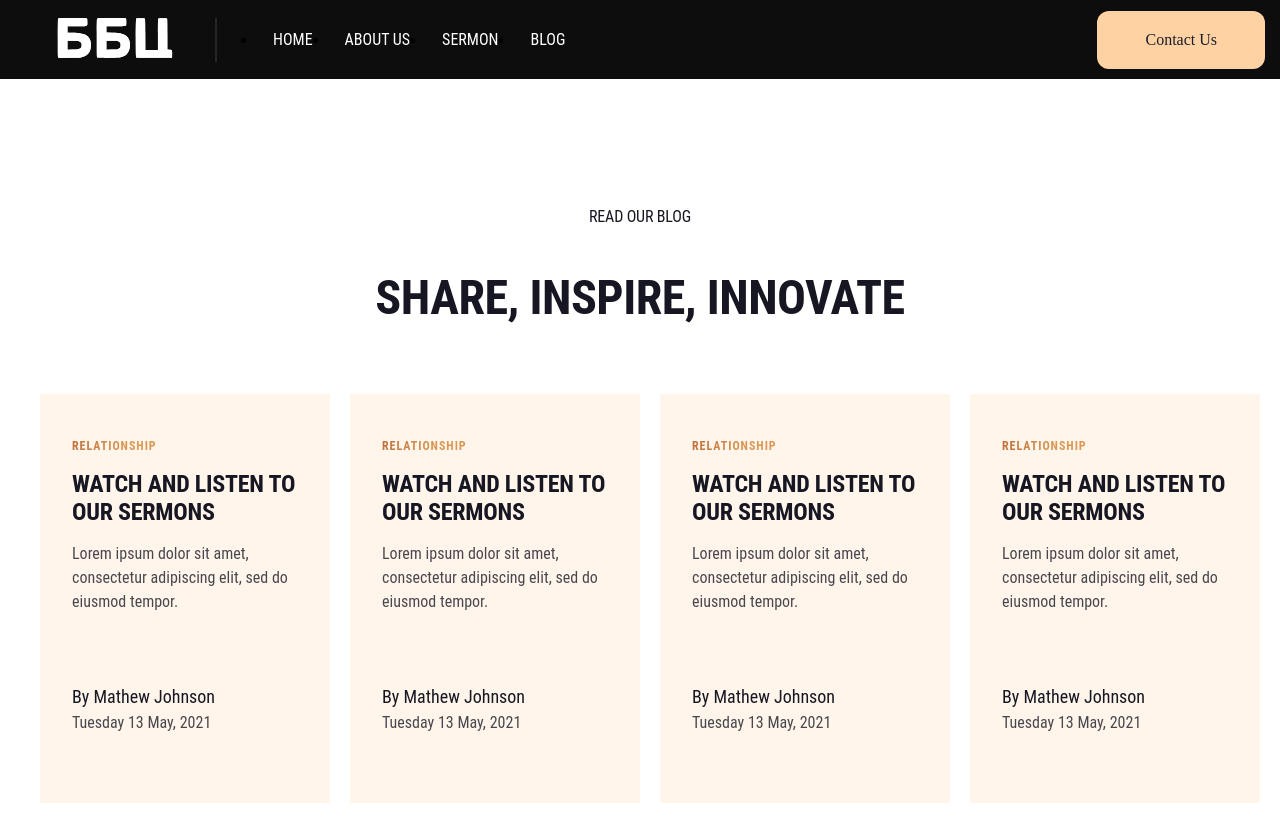
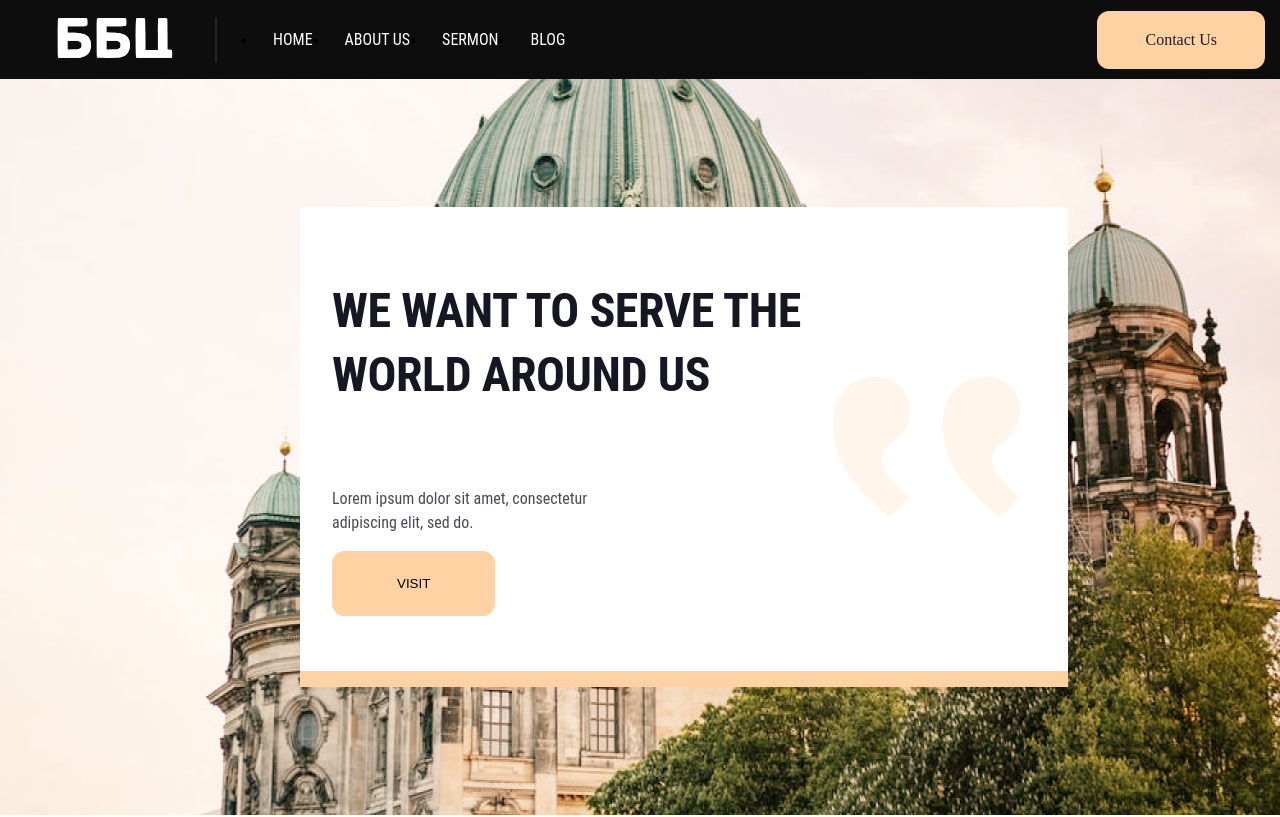
Before and after one commit to dakovlen/bbc.org.ua, a Next.js app: page / in a window 1280 px wide. Shown: the top 817 px of the page. Built offline with nearby package versions, Linux system fonts and the light colour scheme.

Commit message:
Layout:changed block CTA

```diff
--- a/src/pages/index.js
+++ b/src/pages/index.js
@@ -216,15 +216,15 @@ export default function Home() {
         <a href="#">View all Sermons →</a>
 
 
-      </section>
+      </section></main> */}
 
       <section className="container">
         <Image
           src="/Image/image-church.png"
           alt="background"
           className="bg-img"
-          width="2"
-          height="2"/>
+          width="1500"
+          height="736"/>
         <div className="content">
           <h2>We want to serve the world around us</h2>
           <p>Lorem ipsum dolor sit amet, consectetur adipiscing elit, sed do.</p>
@@ -234,10 +234,10 @@ export default function Home() {
             src="/Image/Quote icon.png"
             alt="icon"
             className="icon"
-            width="2"
-            height="2" />
+            width="187"
+            height="140" />
         </div>
-      </section> </main> */}
+      </section>
 
       <section className="blocks-blog container">
         <div className='blog'>
--- a/src/styles/globals.scss
+++ b/src/styles/globals.scss
@@ -954,11 +954,6 @@ header {
   font-weight: 400;
   font-size: 16px;
   line-height: 24px;
-  /* or 150% */
-
-
-  /* Black */
-
   color: #161722;
   display: flex;
   align-items: center;
@@ -966,7 +961,6 @@ header {
 }
 
 .icon-and-location {
-
   margin-top: -20px;
   margin-bottom: 22px;
 }
@@ -974,7 +968,6 @@ header {
 .icon-and-time img,
 .icon-and-location img {
   margin-right: 8px;
-
 }
 
 .info-text button {
@@ -983,32 +976,21 @@ header {
   font-weight: 400;
   font-size: 16px;
   line-height: 16px;
-  /* identical to box height, or 100% */
-
   text-align: center;
   text-transform: uppercase;
-
-  /* primary */
-
   color: #FFD2A4;
   width: 191px;
   height: 64px;
   flex: none;
   order: 0;
   flex-grow: 0;
-
   display: flex;
   flex-direction: row;
   align-items: center;
   padding: 24px 64px;
   gap: 16px;
-
-
-
   background: #161722;
   backdrop-filter: blur(40px);
-  /* Note: backdrop-filter has minimal browser support */
-
   border-radius: 12px;
 }
 
@@ -1021,43 +1003,32 @@ header {
   font-weight: 400;
   font-size: 24px;
   line-height: 32px;
-  /* identical to box height, or 133% */
-
-
-  /* Black */
-
   color: #161722;
   text-decoration: none;
-
-
 }
 
-
+/*content CTA */
 .container {
   position: relative;
   width: 100%;
   height: 736px;
 
-
-}
-
-
-
   .bg-img {
-
     position: absolute;
     top: 0;
     left: 0;
     width: 100%;
     height: 100%;
   }
+}
 
 .content {
   position: absolute;
   top: 50%;
-  left: 480px;
+  left: 300px;
   transform: translateY(-50%);
-  width: 768px;
+  width: 100%;
+  max-width: 768px;
   height: 480px;
   background-color: #fff;
   padding: 32px;
@@ -1065,40 +1036,30 @@ header {
   font-family: 'Roboto Condensed';
   font-style: normal;
   color: #161722;
-}
 
-.content h2 {
+  h2 {
     width: 470px;
     height: 192px;
     margin-bottom: 16px;
     font-weight: 700;
     font-size: 48px;
     line-height: 64px;
-  /* or 133% */
-
     letter-spacing: -0.01em;
     text-transform: uppercase;
   }
 
-.container p {
+  p {
     width: 302px;
     height: 48px;
     font-weight: 400;
     font-size: 16px;
     line-height: 24px;
-  /* or 150% */
-
-
-  /* Black */
-
     color: #161722;
-
     opacity: 0.78;
   }
 
-.container button {
+  button {
     border: 1px solid #FFD2A4;
-  ;
     background: #FFD2A4;
     border-radius: 12px;
     display: flex;
@@ -1106,9 +1067,12 @@ header {
     align-items: center;
     padding: 24px 64px;
     gap: 16px;
+    text-transform: uppercase;
+    margin-top: 16px;
 
-
-  margin-top: 16px;
+    &:hover {
+      background: #F2C79B;
+    }
   }
 
   .icon {
@@ -1125,15 +1089,11 @@ header {
     width: 100%;
     height: 16px;
     background-color: #FFD2A4;
-  ;
     border: none;
     margin: 0;
     padding: 0;
   }
-
-
-
-
+}
 
 /*block-Blog*/
 
@@ -1154,31 +1114,24 @@ header {
 .blog {
   text-align: center;
   margin-top: 128px;
+  font-family: 'Roboto Condensed';
+  font-style: normal;
+  color: #161722;
+  letter-spacing: -0.01em;
+  text-transform: uppercase;
 
   .blog1 {
-    font-family: 'Roboto Condensed';
-    font-style: normal;
     font-weight: 400;
     font-size: 16px;
     line-height: 19px;
-    text-align: center;
-    letter-spacing: -0.01em;
-    text-transform: uppercase;
-    color: #161722;
     padding-top: 128px;
     margin-top: 128px;
   }
 
   .blog2 {
-    font-family: 'Roboto Condensed';
-    font-style: normal;
     font-weight: 700;
     font-size: 48px;
     line-height: 64px;
-    text-align: center;
-    letter-spacing: -0.01em;
-    text-transform: uppercase;
-    color: #161722;
     margin-bottom: 64px;
   }
 }
```
Lines whose indentation alone changed are shown as unchanged.
